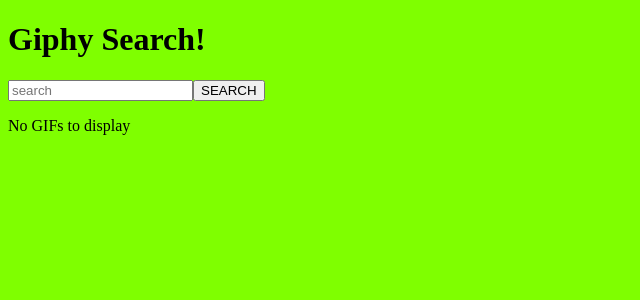
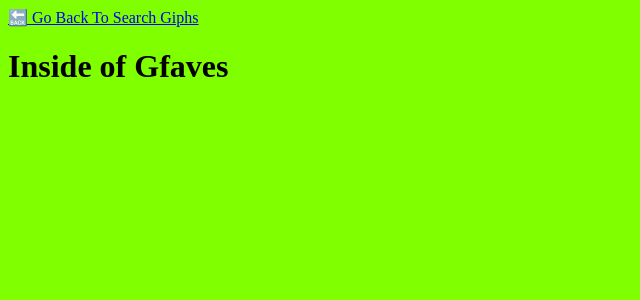
Before and after one commit to dontyellwillcry/group-giphy-saga-project, a React (Create React App) app: page /#/favorites in a window 1280 px wide. Shown: the top 300 px of the page, without its empty margins (0-640 px from the left). Built offline with nearby package versions, Linux system fonts and the light colour scheme.

Commit message:
create links for giphy search and giphy fav

```diff
--- a/src/components/App/App.js
+++ b/src/components/App/App.js
@@ -1,15 +1,27 @@
 import React from 'react';
 import GiphyList from '../GiphyList/GiphyList.jsx';
+import GiphyFavorites from '../GiphyFavorites/GiphyFavorites.jsx';
 import './App.css';
+import { HashRouter as Router, Route, Link } from "react-router-dom";
 
 function App(props) {
   return (
-    <div>
+
+    <Router>
+      <div>
+      <Route path="/favorites" exact>
+      <GiphyFavorites />
+      </Route>
+
+      <Route path="/" exact>
+      <Link to="/favorites">Go To Favorite Giphs ⭐️</Link>
       <header>
       <h1>Giphy Search!</h1>
       </header>
       <GiphyList />
-    </div>
+      </Route>
+      </div>
+    </Router>
   );
 }
 
--- a/src/components/GiphyFavorites/GiphyFavorites.jsx
+++ b/src/components/GiphyFavorites/GiphyFavorites.jsx
@@ -1,5 +1,6 @@
 import React, {useEffect} from "react";
 import { useDispatch, useSelector } from "react-redux";
+import { HashRouter as Router, Route, Link } from "react-router-dom";
 
 
 function GiphyFavorites() {
@@ -9,14 +10,12 @@
     const changeCategory = () => {
         dispatch({
           type: "CHANGE_CAT",
-          payload: {gif.id,
-                    cat.id
- }
-
+          // payload: {gif.id,cat.id}
         });
       };
 
     return (<>
+    <Link to="/">🔙 Go Back To Search Giphs</Link>
     <h1>Inside of Gfaves</h1>
             {/* <li> .map over FavList here </li>
             <input type="dropdown"/> for category*/}
```
